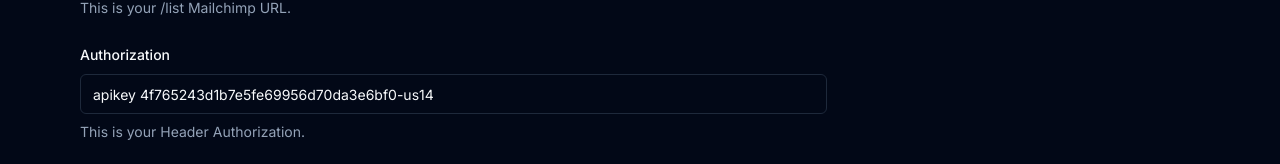
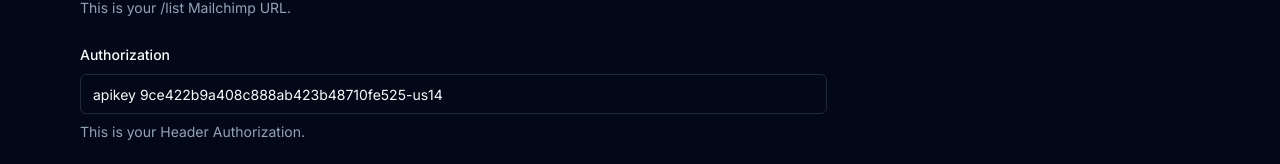
Before and after one commit to Cullen179/RMIT-Mailchimp, a Next.js app: page / in a window 1280 px wide. Shown: the part 122-286 px from the top of the page. Built offline with nearby package versions, Linux system fonts and the light colour scheme.

Commit message:
Update page.tsx

```diff
--- a/app/page.tsx
+++ b/app/page.tsx
@@ -49,8 +49,8 @@
   const form = useForm<z.infer<typeof FormSchema>>({
     resolver: zodResolver(FormSchema),
     defaultValues: {
-      url: "https://us14.api.mailchimp.com/3.0/lists?count=1000",
-      authorization: "apikey 4f765243d1b7e5fe69956d70da3e6bf0-us14",
+      url: "https://us14.api.mailchimp.com/3.0/lists?count=1",
+      authorization: "apikey 9ce422b9a408c888ab423b48710fe525-us14",
     },
   });
 
@@ -70,7 +70,8 @@
       for (let i = 0; i < offset + 1; i++) {
         let members = await getMembers(
           `${url.substring(0, url.lastIndexOf("?"))}/${eachList.id}/members?offset=${offset}&count=1000`,
-          authorization
+          authorization,
+          eachList.id
         );
 
         console.log(members);
```
